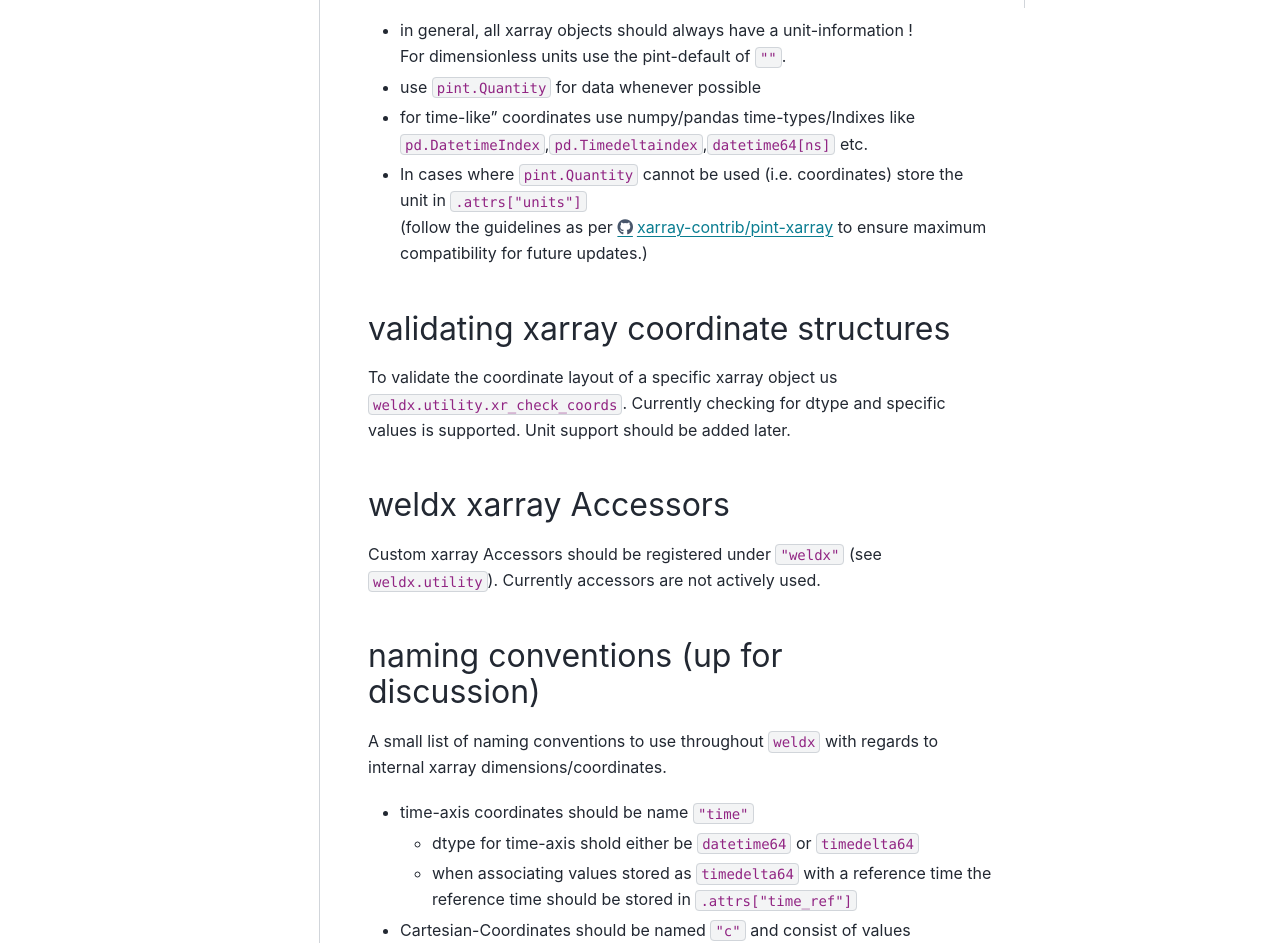
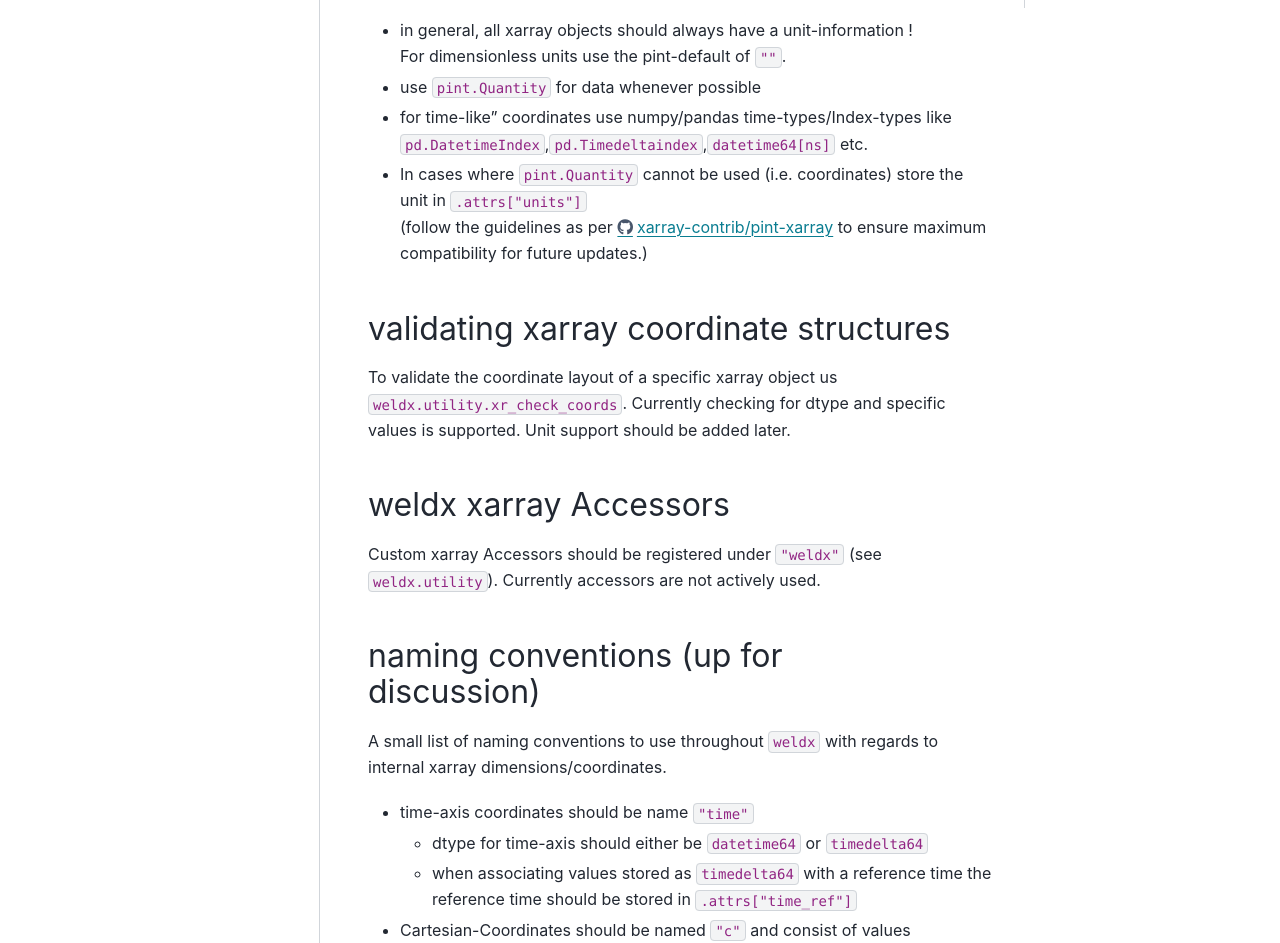
Before and after one commit to BAMWelDX/weldx, a Sphinx documentation site: the page built from doc/developers_doc/xarray.md, in a window 1280 px wide and 1400 px high, scrolled down 368 px. Shown: the part 248-1191 px from the top of the window. Built offline with Sphinx 7.4.7 and the PyData theme 0.15.4, drawn with Linux system fonts in a browser that asks for light colours; pages that are not in the unit, such as notebooks, are missing from menus; the version number could not be read and is left out.

```diff
--- a/doc/developers_doc/xarray.md
+++ b/doc/developers_doc/xarray.md
@@ -9,7 +9,7 @@
 - in general, all xarray objects should always have a unit-information !\
   For dimensionless units use the pint-default of `""`.
 - use `pint.Quantity` for data whenever possible
-- for time-like" coordinates use numpy/pandas time-types/Indixes like `pd.DatetimeIndex`,`pd.Timedeltaindex`,`datetime64[ns]` etc.
+- for time-like" coordinates use numpy/pandas time-types/Index-types like `pd.DatetimeIndex`,`pd.Timedeltaindex`,`datetime64[ns]` etc.
 - In cases where `pint.Quantity` cannot be used (i.e. coordinates) store the unit in `.attrs["units"]`\
   (follow the guidelines as per [https://github.com/xarray-contrib/pint-xarray](https://github.com/xarray-contrib/pint-xarray) to ensure maximum compatibility for future updates.)
 
@@ -25,7 +25,7 @@ Custom xarray Accessors should be registered under `"weldx"` (see `weldx.utility
 ## naming conventions (up for discussion)
 A small list of naming conventions to use throughout `weldx` with regards to internal xarray dimensions/coordinates.
 - time-axis coordinates should be name `"time"`
-  - dtype for time-axis shold either be `datetime64` or `timedelta64`
+  - dtype for time-axis should either be `datetime64` or `timedelta64`
   - when associating values stored as `timedelta64` with a reference time the reference time should be stored in `.attrs["time_ref"]`
 - Cartesian-Coordinates should be named `"c"` and consist of values `["x","y","z"]`
 - a (dimensionless) variable describing progression along a trace should run from 0 to 1 and be named `"s"`
```
Also changed, not shown: doc/developers_doc/time_data.md (+1 -1 lines), .typo-ci.yml.
